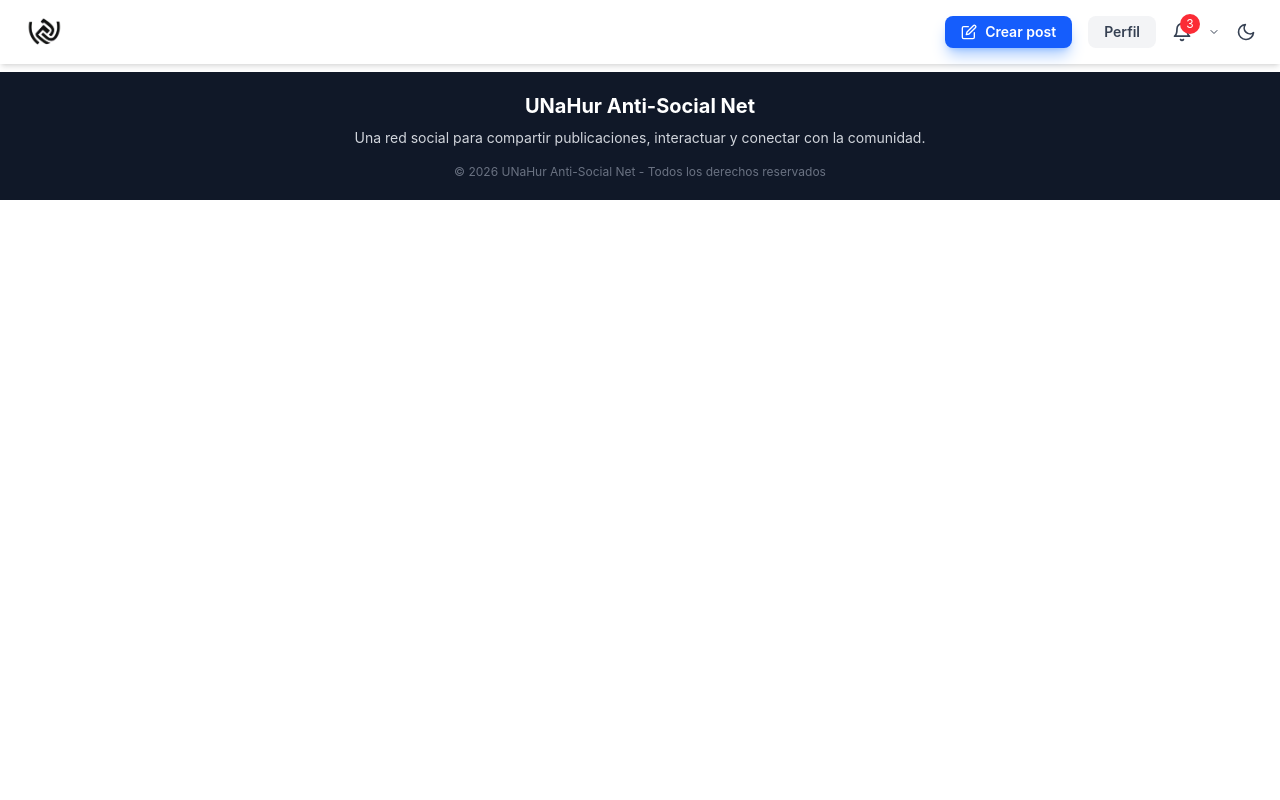
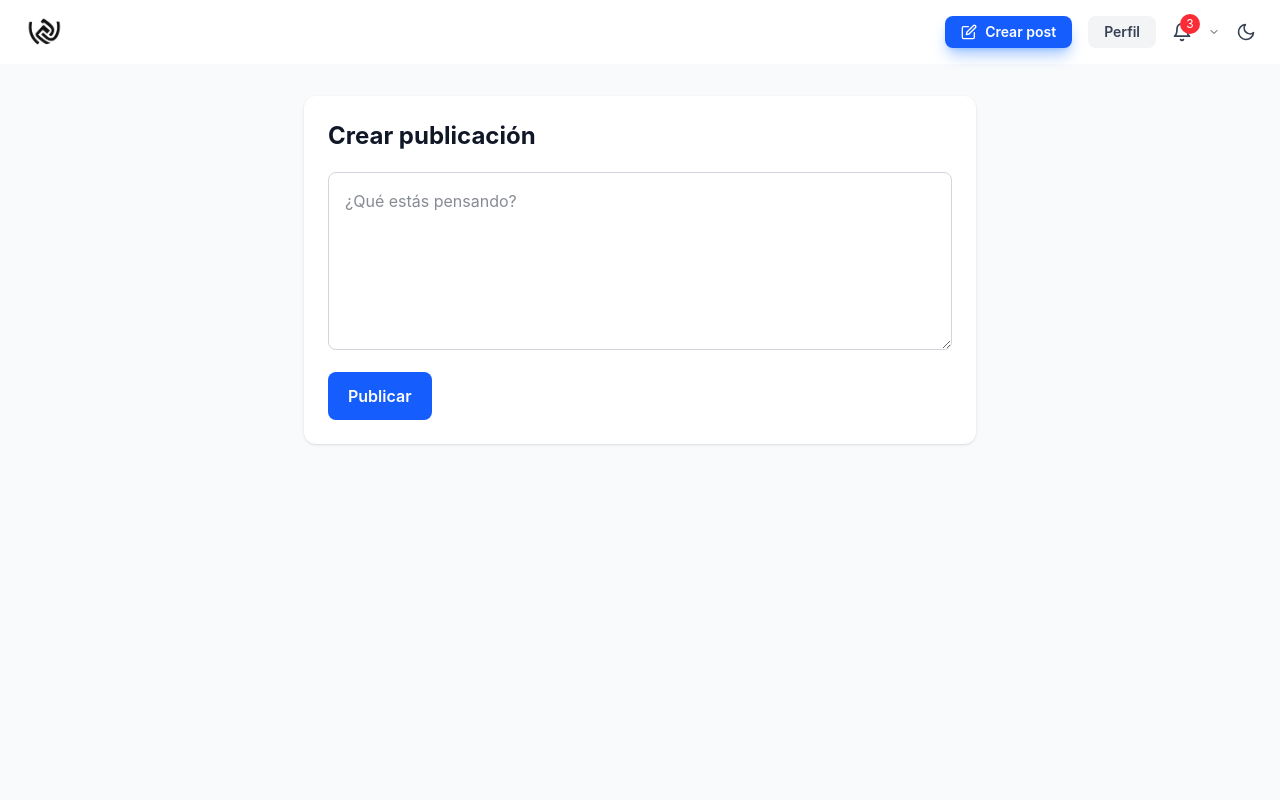
Before and after one commit to EnzoMorano/tp-red-social-interfaces, a React (Vite) app: page /create-post in a window 1280 px wide. Shown: the top 800 px of the page. Built offline with nearby package versions, Linux system fonts and the light colour scheme; sample sign-in values are in the browser's storage.

Commit message:
se agregó la sección de agregar post, falta arreglarla. Se modificó el nombre nickName a nickname

```diff
--- a/src/App.tsx
+++ b/src/App.tsx
@@ -8,6 +8,7 @@ import { Home } from "./pages/Home";
 import Post from "./pages/Post";
 import Profile from "./pages/Profile";
 import { ProtectedRoute } from "./components/ProtectedRoute";
+import CreatePost from "./pages/CreatePost";
 
 
 function App() {
@@ -17,6 +18,16 @@ function App() {
       <Routes>
         <Route path="/login" element={<Login />} />
         <Route path="/register" element={<Register />} />
+
+        <Route
+          path="/create-post"
+          element={
+            <ProtectedRoute>
+              <CreatePost />
+            </ProtectedRoute>
+          }
+        />
+
         <Route path="/post/:id" element={<Post />} />
         <Route
           path="/profile"
--- a/src/components/Header.tsx
+++ b/src/components/Header.tsx
@@ -36,10 +36,28 @@ function Header() {
         <div className="flex items-center gap-4">
           {user ? (
             <>
-              <button className="flex items-center gap-2 px-4 py-1.5 bg-blue-600 hover:bg-blue-700 text-white text-sm font-semibold rounded-lg cursor-pointer shadow-lg shadow-blue-500/40">
+              <Link
+                to="/create-post"
+                className="
+                  flex items-center gap-2
+                  px-4 py-1.5
+                  bg-blue-600
+                  hover:bg-blue-700
+                  text-white
+                  text-sm
+                  font-semibold
+                  rounded-lg
+                  cursor-pointer
+                  shadow-lg
+                  shadow-blue-500/40
+                "
+              >
+
                 <FiEdit className="text-base" />
+
                 Crear post
-              </button>
+
+              </Link>
 
               <Link
                 to="/profile"
@@ -94,7 +112,7 @@ function Header() {
                   onClick={() => setMenuAbierto(!menuAbierto)}
                   className="flex items-center gap-1 text-sm font-medium text-gray-700 dark:text-gray-300 cursor-pointer"
                 >
-                  {user.nickName}
+                  {user.nickname}
                   <FiChevronDown className="text-xs" />
                 </button>
                 {menuAbierto && (
--- a/src/context/userContext.tsx
+++ b/src/context/userContext.tsx
@@ -8,7 +8,7 @@ import {
 
 interface User {
   id: number;
-  nickName: string;
+  nickname: string;
 }
 
 interface UserContextType {
--- a/src/pages/CreatePost.tsx
+++ b/src/pages/CreatePost.tsx
@@ -1,3 +1,173 @@
+import { useState } from "react";
+import { useNavigate } from "react-router-dom";
+import { useUser } from "../context/userContext";
+import { createPost } from "../services/api";
+
+
 export default function CreatePost() {
-  return <div>Hola desde CreatePost</div>;
+
+  const { user } = useUser();
+  const navigate = useNavigate();
+
+  const [descripcion, setDescripcion] = useState("");
+  const [error, setError] = useState("");
+  const [cargando, setCargando] = useState(false);
+
+
+  async function enviarPost(e: React.FormEvent<HTMLFormElement>) {
+
+    e.preventDefault();
+
+    if (!descripcion.trim()) {
+      setError("El post no puede estar vacío");
+      return;
+    }
+
+
+    if (!user) {
+      return;
+    }
+
+
+    try {
+
+      setCargando(true);
+      setError("");
+
+      await createPost({
+        descripcion: descripcion.trim(),
+        userId: user.id
+      });
+
+
+      navigate("/");
+
+
+    } catch(error){
+
+      setError(
+        error instanceof Error
+        ? error.message
+        : "Error creando publicación"
+      );
+
+    } finally {
+
+      setCargando(false);
+
+    }
+
+  }
+
+
+  return (
+
+    <main className="min-h-screen bg-gray-50 dark:bg-gray-950 py-8 px-4">
+
+      <div className="max-w-2xl mx-auto">
+
+        <section className="
+          bg-white dark:bg-gray-800
+          rounded-xl shadow-sm
+          p-6
+        ">
+
+
+          <h1 className="
+            text-2xl font-bold
+            text-gray-900 dark:text-white
+            mb-5
+          ">
+            Crear publicación
+          </h1>
+
+
+
+          <form
+            onSubmit={enviarPost}
+            className="space-y-4"
+          >
+
+
+            <textarea
+
+              value={descripcion}
+
+              onChange={(e)=>{
+                setDescripcion(e.target.value);
+                setError("");
+              }}
+
+              rows={6}
+
+              placeholder="¿Qué estás pensando?"
+
+              className="
+                w-full
+                rounded-lg
+                border
+                border-gray-300
+                dark:border-gray-600
+                bg-white
+                dark:bg-gray-900
+                text-gray-900
+                dark:text-white
+                p-4
+                outline-none
+                focus:ring-2
+                focus:ring-blue-500
+              "
+
+            />
+
+
+
+            {error && (
+
+              <p className="text-red-500 text-sm">
+                {error}
+              </p>
+
+            )}
+
+
+
+            <button
+
+              disabled={cargando}
+
+              className="
+                bg-blue-600
+                hover:bg-blue-700
+                text-white
+                px-5
+                py-3
+                rounded-lg
+                font-semibold
+              "
+
+            >
+
+              {cargando
+                ? "Publicando..."
+                : "Publicar"
+              }
+
+
+            </button>
+
+
+          </form>
+
+
+        </section>
+
+
+      </div>
+
+
+    </main>
+
+  );
+
 }
--- a/src/pages/Login.tsx
+++ b/src/pages/Login.tsx
@@ -19,7 +19,7 @@ export default function Login() {
     const nuevosErrores: Record<string, string> = {};
 
     if (!nickName.trim()) {
-      nuevosErrores.nickName = "El nombre de usuario es obligatorio";
+      nuevosErrores.nickname = "El nombre de usuario es obligatorio";
     }
     if (!password.trim()) {
       nuevosErrores.password = "La contraseña es obligatoria";
@@ -38,7 +38,7 @@ export default function Login() {
       const usuario = usuarios.find((u: any) => u.nickname === nickName);
 
       if (!usuario) {
-        setErrores({ nickName: "El usuario no existe" });
+        setErrores({ nickname: "El usuario no existe" });
         return;
       }
 
@@ -47,7 +47,7 @@ export default function Login() {
         return;
       }
       setEnviado(true);
-      login({ id: usuario.id, nickName: usuario.nickname });
+      login({ id: usuario.id, nickname: usuario.nickname });
       navigate("/");
     } catch (error) {
       const mensaje =
--- a/src/pages/Register.tsx
+++ b/src/pages/Register.tsx
@@ -31,7 +31,7 @@ export default function Register() {
       nuevosErrores.fechaNac = "La fecha de nacimiento es obligatoria";
     }
     if (!nickName.trim()) {
-      nuevosErrores.nickName = "El nombre de usuario es obligatorio";
+      nuevosErrores.nickname = "El nombre de usuario es obligatorio";
     }
     if (!password.trim()) {
       nuevosErrores.password = "La contraseña es obligatoria";
@@ -63,7 +63,7 @@ export default function Register() {
 
       setEnviado(true);
 
-      login({ id: usuarioCreado.id, nickName: usuarioCreado.nickname });
+      login({ id: usuarioCreado.id, nickname: usuarioCreado.nickname });
       navigate("/");
     } catch (error) {
       const mensaje =
--- a/src/services/api.ts
+++ b/src/services/api.ts
@@ -75,3 +75,24 @@ export async function getPostsByUser(userId: string | number): Promise<Post[]> {
 
   return res.json();
 }
+
+
+export async function createPost(data: {
+  descripcion: string;
+  userId: number;
+}) {
+  const res = await fetch(`${API_URL}/posts`, {
+    method: "POST",
+    headers: {
+      "Content-Type": "application/json",
+    },
+    body: JSON.stringify(data),
+  });
+
+  if (!res.ok) {
+    const error = await res.json();
+    throw new Error(error.message || "No se pudo crear la publicación");
+  }
+
+  return res.json();
+}
```
